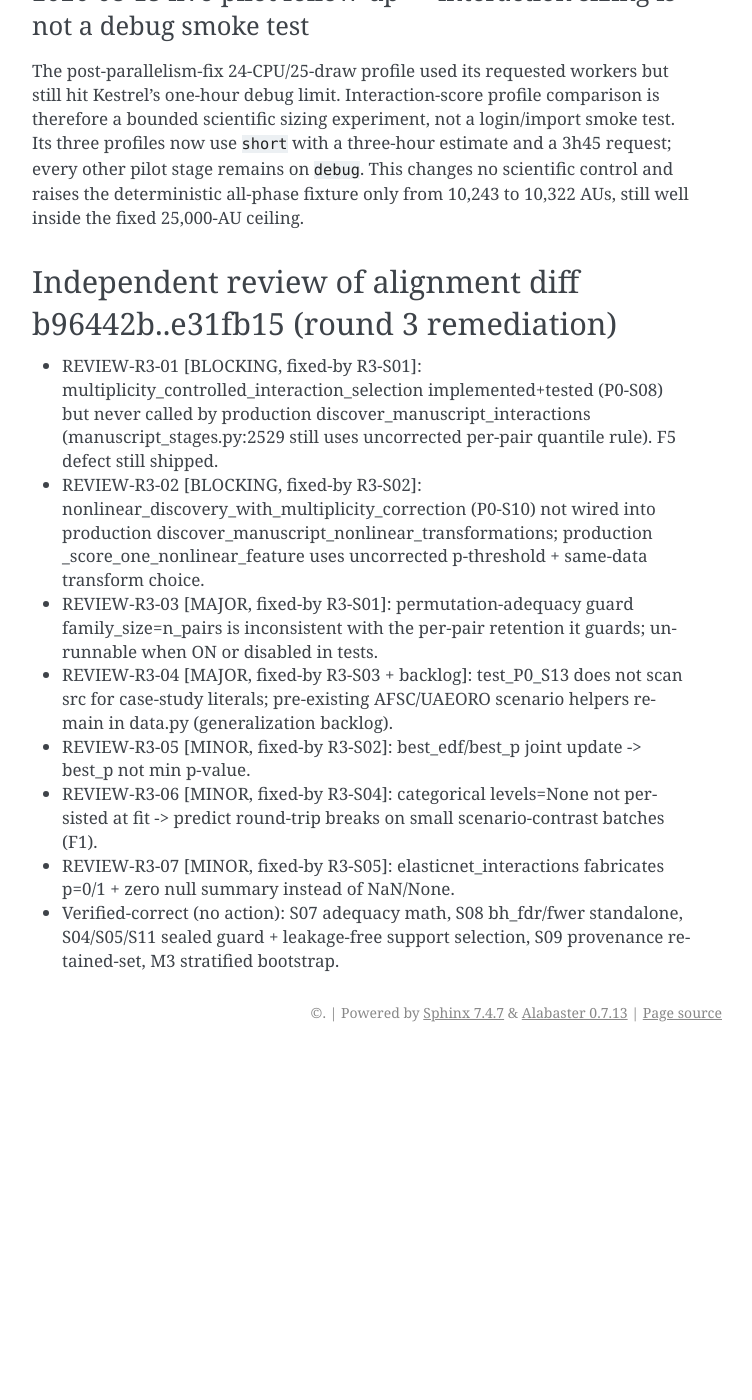
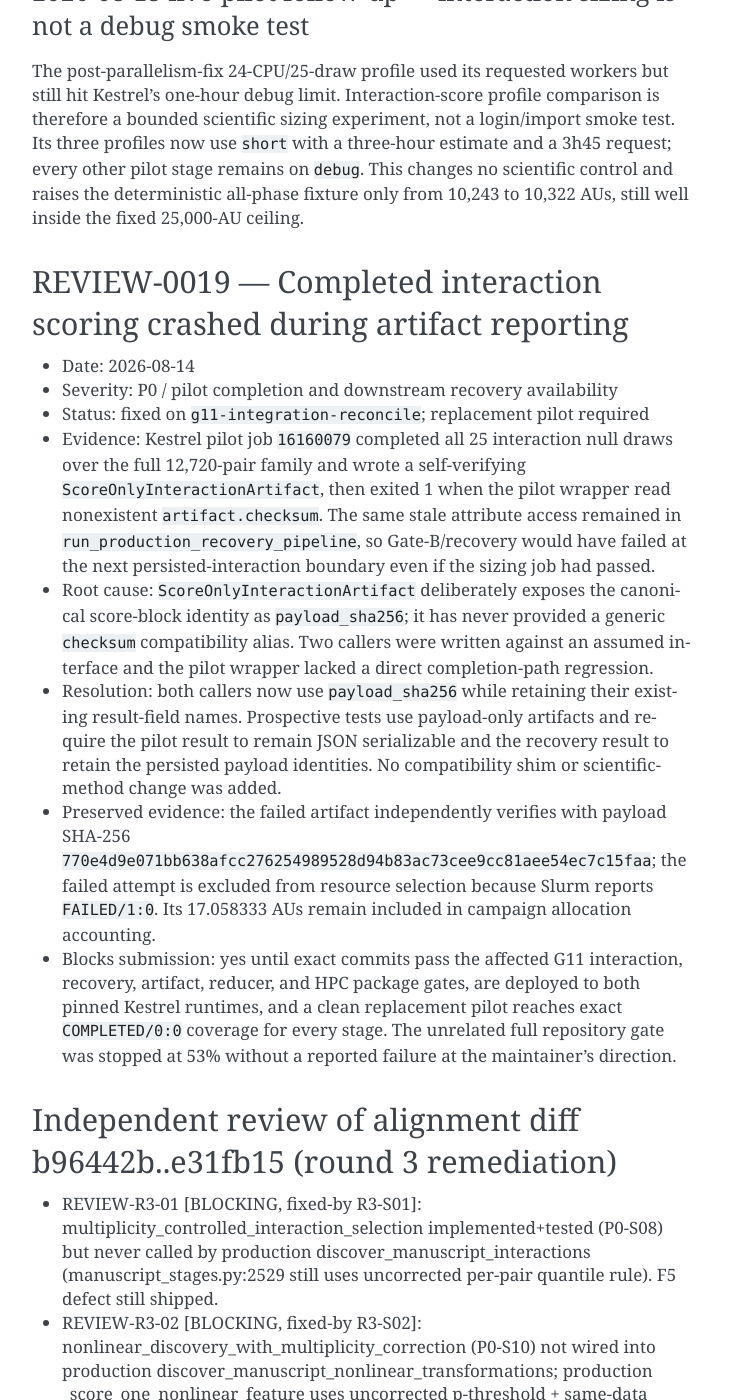
Before and after one commit to NatLabRockies/rfm-pipeline, a Sphinx documentation site: the page built from docs/review_register.md, in a window 1280 px wide and 1400 px high, scrolled down 15993 px. Shown: the whole window, without its empty margins (388-1140 px from the left). Built offline with Sphinx 7.4.7, drawn with Linux system fonts in a browser that asks for light colours; before the commit the page ends 17045 px from its top, so only the background shows below that; some of the changed text lies outside the part shown.

Commit message:
fix(hpc): use interaction payload hashes
Pilot scoring and recovery persisted valid score artifacts but read a nonexistent compatibility checksum after compute. Bind both paths to the canonical payload identity and cover the completion boundaries.

```diff
--- a/docs/review_register.md
+++ b/docs/review_register.md
@@ -536,6 +536,37 @@
 scientific control and raises the deterministic all-phase fixture only from
 10,243 to 10,322 AUs, still well inside the fixed 25,000-AU ceiling.
 
+## REVIEW-0019 — Completed interaction scoring crashed during artifact reporting
+
+- Date: 2026-08-14
+- Severity: P0 / pilot completion and downstream recovery availability
+- Status: fixed on `g11-integration-reconcile`; replacement pilot required
+- Evidence: Kestrel pilot job `16160079` completed all 25 interaction null
+  draws over the full 12,720-pair family and wrote a self-verifying
+  `ScoreOnlyInteractionArtifact`, then exited 1 when the pilot wrapper read
+  nonexistent `artifact.checksum`. The same stale attribute access remained in
+  `run_production_recovery_pipeline`, so Gate-B/recovery would have failed at
+  the next persisted-interaction boundary even if the sizing job had passed.
+- Root cause: `ScoreOnlyInteractionArtifact` deliberately exposes the canonical
+  score-block identity as `payload_sha256`; it has never provided a generic
+  `checksum` compatibility alias. Two callers were written against an assumed
+  interface and the pilot wrapper lacked a direct completion-path regression.
+- Resolution: both callers now use `payload_sha256` while retaining their
+  existing result-field names. Prospective tests use payload-only artifacts and
+  require the pilot result to remain JSON serializable and the recovery result
+  to retain the persisted payload identities. No compatibility shim or
+  scientific-method change was added.
+- Preserved evidence: the failed artifact independently verifies with payload
+  SHA-256 `770e4d9e071bb638afcc276254989528d94b83ac73cee9cc81aee54ec7c15faa`;
+  the failed attempt is excluded from resource selection because Slurm reports
+  `FAILED/1:0`. Its 17.058333 AUs remain included in campaign allocation
+  accounting.
+- Blocks submission: yes until exact commits pass the affected G11 interaction,
+  recovery, artifact, reducer, and HPC package gates, are deployed to both
+  pinned Kestrel runtimes, and a clean replacement pilot reaches exact
+  `COMPLETED/0:0` coverage for every stage. The unrelated full repository gate
+  was stopped at 53% without a reported failure at the maintainer's direction.
+
 ## Independent review of alignment diff b96442b..e31fb15 (round 3 remediation)
 
 - REVIEW-R3-01 \[BLOCKING, fixed-by R3-S01\]: multiplicity_controlled_interaction_selection
```
Also changed, not shown: docs/AGENT_SYNC.md (+17 -0 lines), docs/ENGINEERING_MANIFEST.md (+10 -6 lines), 4 other files.
